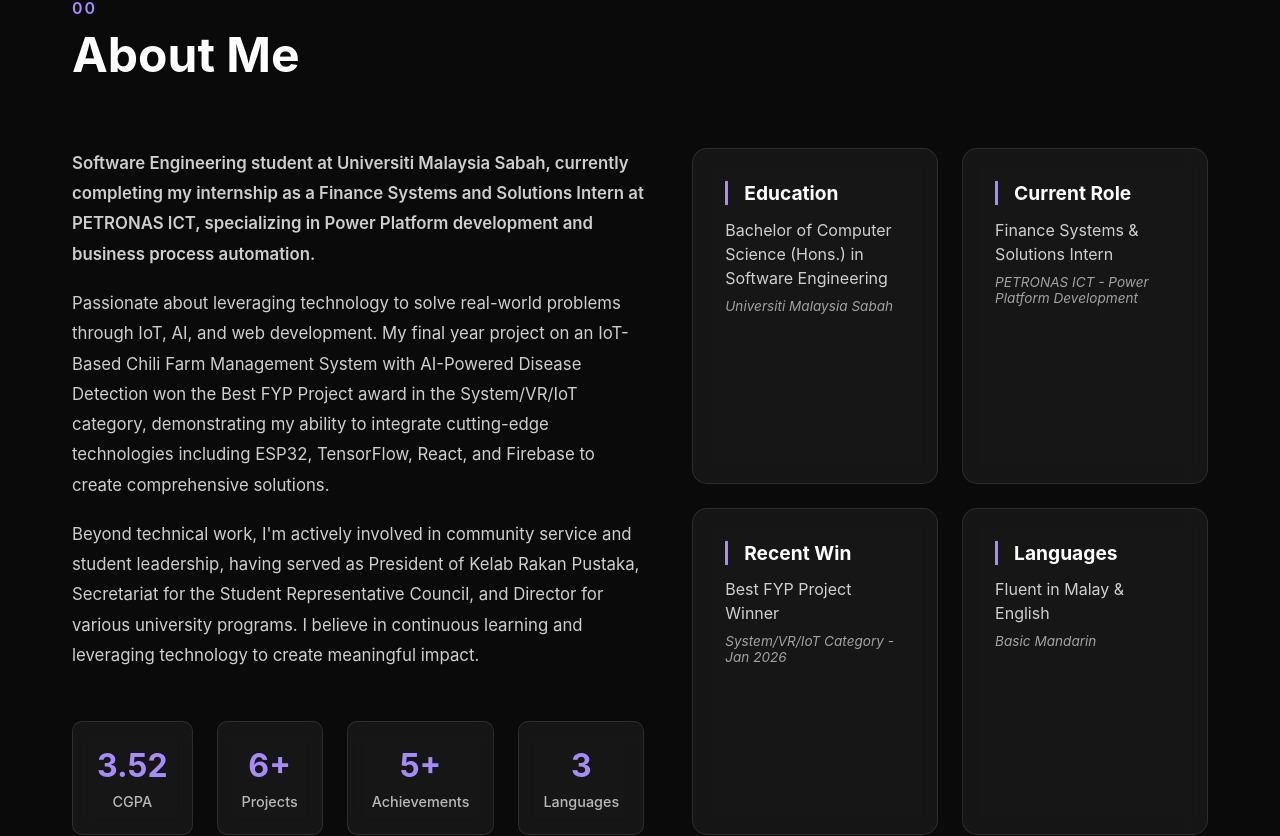
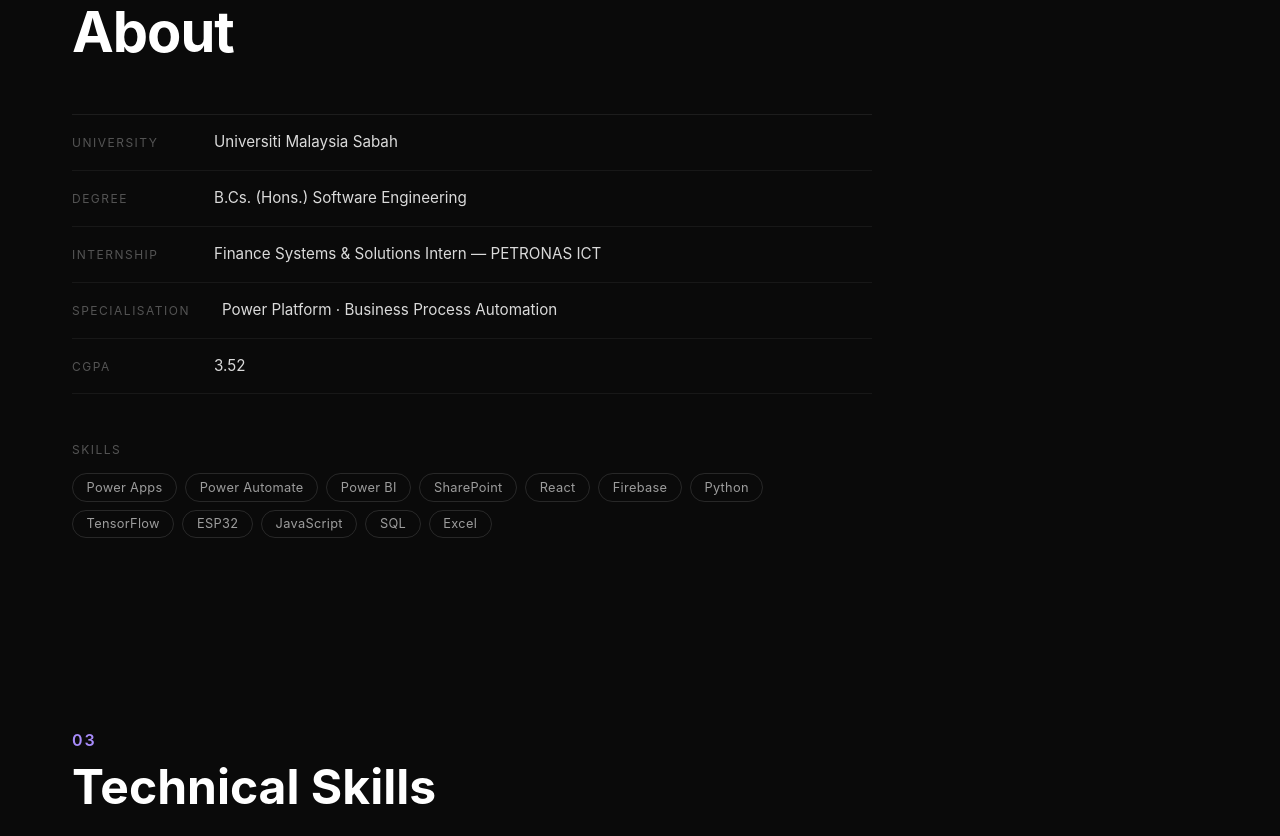
Before and after one commit to moondianzz/nuruldiana-portfolio, a React (Create React App) app: page / in a window 1280 px wide. Shown: the part 954-1790 px from the top of the page. Built offline with nearby package versions, Linux system fonts and the light colour scheme.

Commit message:
Slim down About section, make Experience accordion expandable

```diff
--- a/src/components/About.css
+++ b/src/components/About.css
@@ -1,174 +1,94 @@
 .about {
-  padding: 6rem 2rem;
-  background: transparent;
-  min-height: 100vh;
+  padding: 6rem 0;
+  background: #0a0a0a;
+  color: #fff;
 }
 
-.section-number {
-  font-size: 1rem;
-  font-weight: 600;
-  color: #a78bfa;
-  margin-bottom: 0.5rem;
-  letter-spacing: 2px;
+.about-heading {
+  font-size: clamp(2rem, 5vw, 3.5rem);
+  font-weight: 700;
+  letter-spacing: -1px;
+  margin-bottom: 3rem;
 }
 
-.container {
-  max-width: 1200px;
-  margin: 0 auto;
+.about-body {
+  display: flex;
+  flex-direction: column;
+  gap: 3rem;
+  max-width: 800px;
 }
 
-.section-title {
-  font-size: 3rem;
-  font-weight: 700;
-  color: #ffffff;
-  margin-bottom: 4rem;
-  line-height: 1.2;
+/* Fact rows */
+.about-facts {
+  display: flex;
+  flex-direction: column;
+  border-top: 1px solid rgba(255, 255, 255, 0.08);
 }
 
-.about-content {
-  display: grid;
-  grid-template-columns: 1fr 1fr;
-  gap: 3rem;
-  margin-top: 3rem;
+.fact-row {
+  display: flex;
+  gap: 2rem;
+  padding: 1rem 0;
+  border-bottom: 1px solid rgba(255, 255, 255, 0.06);
+  align-items: baseline;
 }
 
-.about-text {
-  display: flex;
-  flex-direction: column;
-  gap: 1.2rem;
+.fact-label {
+  font-size: 0.75rem;
+  letter-spacing: 1.5px;
+  text-transform: uppercase;
+  color: rgba(255, 255, 255, 0.3);
+  min-width: 110px;
+  flex-shrink: 0;
 }
 
-.about-intro {
-  font-size: 1.3rem;
-  font-weight: 600;
-  color: #a78bfa;
-  line-height: 1.6;
-}
-
-.about-text p {
-  font-size: 1.05rem;
-  line-height: 1.8;
-  color: rgba(255, 255, 255, 0.8);
-}
-
-.about-stats {
-  display: grid;
-  grid-template-columns: repeat(4, 1fr);
-  gap: 1.5rem;
-  margin-top: 2rem;
-}
-
-.stat {
-  text-align: center;
-  padding: 1.5rem;
-  background: rgba(255, 255, 255, 0.05);
-  backdrop-filter: blur(10px);
-  border: 1px solid rgba(255, 255, 255, 0.1);
-  border-radius: 10px;
-  transition: all 0.3s ease;
-}
-
-.stat:hover {
-  transform: translateY(-5px);
-  background: rgba(255, 255, 255, 0.08);
-  border-color: rgba(167, 139, 250, 0.3);
-}
-
-.stat-number {
-  font-size: 2rem;
-  font-weight: 700;
-  color: #a78bfa;
-  margin-bottom: 0.5rem;
-}
-
-.stat-label {
-  font-size: 0.9rem;
-  color: rgba(255, 255, 255, 0.7);
-  font-weight: 500;
-}
-
-.about-highlights {
-  display: grid;
-  grid-template-columns: 1fr 1fr;
-  gap: 1.5rem;
-}
-
-.highlight-card {
-  background: rgba(255, 255, 255, 0.05);
-  backdrop-filter: blur(10px);
-  border: 1px solid rgba(255, 255, 255, 0.1);
-  padding: 2rem;
-  border-radius: 15px;
-  transition: all 0.3s ease;
-}
-
-.highlight-card:hover {
-  transform: translateY(-5px);
-  background: rgba(255, 255, 255, 0.08);
-  border-color: rgba(167, 139, 250, 0.3);
-}
-
-.highlight-card h3 {
-  font-size: 1.2rem;
-  color: #ffffff;
-  margin-bottom: 0.8rem;
-  font-weight: 700;
-  border-left: 3px solid #a78bfa;
-  padding-left: 1rem;
-}
-
-.highlight-card p {
-  color: rgba(255, 255, 255, 0.8);
-  font-size: 1rem;
-  margin-bottom: 0.5rem;
+.fact-value {
+  font-size: 0.95rem;
+  color: rgba(255, 255, 255, 0.85);
   line-height: 1.5;
 }
 
-.highlight-detail {
-  display: block;
-  font-size: 0.85rem;
-  color: rgba(255, 255, 255, 0.6);
-  font-style: italic;
+/* Skills */
+.skills-label {
+  font-size: 0.75rem;
+  letter-spacing: 1.5px;
+  text-transform: uppercase;
+  color: rgba(255, 255, 255, 0.3);
+  margin-bottom: 1rem;
 }
 
-@media (max-width: 968px) {
-  .about-content {
-    grid-template-columns: 1fr;
-    gap: 2rem;
+.skills-tags {
+  display: flex;
+  flex-wrap: wrap;
+  gap: 0.5rem;
+}
+
+.skill-tag {
+  font-size: 0.8rem;
+  padding: 0.35rem 0.85rem;
+  border: 1px solid rgba(255, 255, 255, 0.12);
+  border-radius: 20px;
+  color: rgba(255, 255, 255, 0.6);
+  letter-spacing: 0.3px;
+  transition: all 0.2s ease;
+}
+
+.skill-tag:hover {
+  border-color: rgba(255, 255, 255, 0.4);
+  color: #fff;
+}
+
+@media (max-width: 768px) {
+  .about {
+    padding: 4rem 0;
   }
 
-  .about-stats {
-    grid-template-columns: repeat(2, 1fr);
+  .fact-label {
+    min-width: 90px;
+    font-size: 0.7rem;
   }
 
-  .section-title {
-    font-size: 2rem;
+  .fact-value {
+    font-size: 0.9rem;
   }
 }
-
-@media (max-width: 480px) {
-  .about {
-    padding: 3rem 1rem;
-  }
-
-  .section-title {
-    font-size: 1.8rem;
-  }
-
-  .about-highlights {
-    grid-template-columns: 1fr;
-  }
-
-  .about-stats {
-    grid-template-columns: repeat(2, 1fr);
-    gap: 1rem;
-  }
-
-  .stat {
-    padding: 1rem;
-  }
-
-  .stat-number {
-    font-size: 1.5rem;
-  }
-}
--- a/src/components/About.js
+++ b/src/components/About.js
@@ -1,79 +1,47 @@
-import { useEffect } from 'react';
 import './About.css';
-import AOS from 'aos';
+
+const skills = [
+  'Power Apps', 'Power Automate', 'Power BI', 'SharePoint',
+  'React', 'Firebase', 'Python', 'TensorFlow', 'ESP32',
+  'JavaScript', 'SQL', 'Excel'
+];
 
 const About = () => {
-  useEffect(() => {
-    AOS.init({
-      duration: 800,
-      once: true,
-      offset: 100
-    });
-  }, []);
-
   return (
     <section id="about" className="about">
       <div className="container">
-        <div className="section-number" data-aos="fade-up">00</div>
-        <h2 className="section-title" data-aos="fade-up">About Me</h2>
-        <div className="about-content">
-          <div className="about-text" data-aos="fade-up" data-aos-delay="100">
-            <p className="about-intro">
-              Software Engineering student at Universiti Malaysia Sabah, currently completing my internship
-              as a Finance Systems and Solutions Intern at PETRONAS ICT, specializing in Power Platform development
-              and business process automation.
-            </p>
-            <p>
-              Passionate about leveraging technology to solve real-world problems through IoT, AI, and web development.
-              My final year project on an IoT-Based Chili Farm Management System with AI-Powered Disease Detection
-              won the Best FYP Project award in the System/VR/IoT category, demonstrating my ability to integrate
-              cutting-edge technologies including ESP32, TensorFlow, React, and Firebase to create comprehensive solutions.
-            </p>
-            <p>
-              Beyond technical work, I'm actively involved in community service and student leadership,
-              having served as President of Kelab Rakan Pustaka, Secretariat for the Student
-              Representative Council, and Director for various university programs. I believe in
-              continuous learning and leveraging technology to create meaningful impact.
-            </p>
-            <div className="about-stats" data-aos="fade-up" data-aos-delay="200">
-              <div className="stat">
-                <div className="stat-number">3.52</div>
-                <div className="stat-label">CGPA</div>
-              </div>
-              <div className="stat">
-                <div className="stat-number">6+</div>
-                <div className="stat-label">Projects</div>
-              </div>
-              <div className="stat">
-                <div className="stat-number">5+</div>
-                <div className="stat-label">Achievements</div>
-              </div>
-              <div className="stat">
-                <div className="stat-number">3</div>
-                <div className="stat-label">Languages</div>
-              </div>
+        <h2 className="about-heading">About</h2>
+
+        <div className="about-body">
+          <div className="about-facts">
+            <div className="fact-row">
+              <span className="fact-label">University</span>
+              <span className="fact-value">Universiti Malaysia Sabah</span>
+            </div>
+            <div className="fact-row">
+              <span className="fact-label">Degree</span>
+              <span className="fact-value">B.Cs. (Hons.) Software Engineering</span>
+            </div>
+            <div className="fact-row">
+              <span className="fact-label">Internship</span>
+              <span className="fact-value">Finance Systems & Solutions Intern — PETRONAS ICT</span>
+            </div>
+            <div className="fact-row">
+              <span className="fact-label">Specialisation</span>
+              <span className="fact-value">Power Platform · Business Process Automation</span>
+            </div>
+            <div className="fact-row">
+              <span className="fact-label">CGPA</span>
+              <span className="fact-value">3.52</span>
             </div>
           </div>
-          <div className="about-highlights">
-            <div className="highlight-card" data-aos="fade-up" data-aos-delay="150">
-              <h3>Education</h3>
-              <p>Bachelor of Computer Science (Hons.) in Software Engineering</p>
-              <span className="highlight-detail">Universiti Malaysia Sabah</span>
-            </div>
-            <div className="highlight-card" data-aos="fade-up" data-aos-delay="200">
-              <h3>Current Role</h3>
-              <p>Finance Systems & Solutions Intern</p>
-              <span className="highlight-detail">PETRONAS ICT - Power Platform Development</span>
-            </div>
-            <div className="highlight-card" data-aos="fade-up" data-aos-delay="250">
-              <h3>Recent Win</h3>
-              <p>Best FYP Project Winner</p>
-              <span className="highlight-detail">System/VR/IoT Category - Jan 2026</span>
-            </div>
-            <div className="highlight-card" data-aos="fade-up" data-aos-delay="300">
-              <h3>Languages</h3>
-              <p>Fluent in Malay & English</p>
-              <span className="highlight-detail">Basic Mandarin</span>
+
+          <div className="about-skills">
+            <div className="skills-label">Skills</div>
+            <div className="skills-tags">
+              {skills.map((skill, i) => (
+                <span key={i} className="skill-tag">{skill}</span>
+              ))}
             </div>
           </div>
         </div>
--- a/src/components/Experience.css
+++ b/src/components/Experience.css
@@ -1,228 +1,161 @@
 .experience {
-  padding: 6rem 2rem;
-  background: transparent;
-  min-height: 100vh;
+  padding: 6rem 0;
+  background: #0a0a0a;
+  color: #fff;
 }
 
-.section-number {
+.exp-heading {
+  font-size: clamp(2rem, 5vw, 3.5rem);
+  font-weight: 700;
+  letter-spacing: -1px;
+  margin-bottom: 3rem;
+}
+
+.exp-block {
+  margin-bottom: 3rem;
+}
+
+.exp-block-label {
+  font-size: 0.75rem;
+  letter-spacing: 2px;
+  text-transform: uppercase;
+  color: rgba(255, 255, 255, 0.3);
+  margin-bottom: 0.75rem;
+}
+
+/* Accordion */
+.acc-item {
+  border-bottom: 1px solid rgba(255, 255, 255, 0.07);
+}
+
+.acc-header {
+  width: 100%;
+  background: none;
+  border: none;
+  color: #fff;
+  display: flex;
+  justify-content: space-between;
+  align-items: center;
+  padding: 1.25rem 0;
+  cursor: pointer;
+  gap: 1rem;
+  text-align: left;
+  transition: opacity 0.2s ease;
+}
+
+.acc-header:hover {
+  opacity: 0.75;
+}
+
+.acc-left {
+  display: flex;
+  flex-direction: column;
+  gap: 0.25rem;
+}
+
+.acc-title {
   font-size: 1rem;
   font-weight: 600;
-  color: #a78bfa;
-  margin-bottom: 0.5rem;
-  letter-spacing: 2px;
+  color: #fff;
 }
 
-.section-title {
-  font-size: 3rem;
-  font-weight: 700;
-  color: #ffffff;
-  margin-bottom: 4rem;
-  line-height: 1.2;
+.acc-sub {
+  font-size: 0.82rem;
+  color: rgba(255, 255, 255, 0.4);
 }
 
-.experience-content {
-  margin-top: 3rem;
+.acc-right {
+  display: flex;
+  align-items: center;
+  gap: 0.75rem;
+  flex-shrink: 0;
 }
 
-.subsection-title {
-  font-size: 1.8rem;
-  color: #a78bfa;
-  margin-bottom: 2rem;
-  font-weight: 700;
+.acc-period {
+  font-size: 0.8rem;
+  color: rgba(255, 255, 255, 0.35);
+  letter-spacing: 0.3px;
 }
 
-.work-section {
-  margin-bottom: 4rem;
+.acc-badge {
+  font-size: 0.7rem;
+  padding: 0.2rem 0.6rem;
+  border: 1px solid rgba(255, 255, 255, 0.25);
+  border-radius: 20px;
+  color: rgba(255, 255, 255, 0.6);
+  letter-spacing: 0.5px;
+  text-transform: uppercase;
 }
 
-.experience-card {
-  background: rgba(255, 255, 255, 0.05);
-  backdrop-filter: blur(10px);
-  border: 1px solid rgba(255, 255, 255, 0.1);
-  padding: 2rem;
-  border-radius: 15px;
-  border-left: 5px solid #a78bfa;
-  margin-bottom: 2rem;
-  transition: all 0.3s ease;
+.acc-arrow {
+  font-size: 0.85rem;
+  color: rgba(255, 255, 255, 0.4);
+  transition: transform 0.3s ease;
+  display: inline-block;
 }
 
-.experience-card:hover {
-  transform: translateX(5px);
-  background: rgba(255, 255, 255, 0.08);
-  border-color: rgba(167, 139, 250, 0.3);
+.acc-arrow.open {
+  transform: rotate(180deg);
 }
 
-.exp-header {
-  display: flex;
-  justify-content: space-between;
-  align-items: flex-start;
-  margin-bottom: 1.5rem;
-  flex-wrap: wrap;
-  gap: 1rem;
+.acc-body {
+  padding: 0 0 1.5rem;
+  animation: fadeDown 0.25s ease;
 }
 
-.exp-role {
-  font-size: 1.4rem;
-  color: #ffffff;
-  font-weight: 700;
-  margin-bottom: 0.5rem;
+.acc-dept {
+  font-size: 0.8rem;
+  color: rgba(255, 255, 255, 0.35);
+  margin-bottom: 1rem;
+  letter-spacing: 0.3px;
 }
 
-.exp-company {
-  color: #a78bfa;
-  font-size: 1rem;
-  font-weight: 500;
+.acc-list {
+  list-style: none;
+  padding: 0;
+  display: flex;
+  flex-direction: column;
+  gap: 0.6rem;
 }
 
-.exp-department {
+.acc-list li {
+  font-size: 0.9rem;
   color: rgba(255, 255, 255, 0.6);
-  font-size: 0.9rem;
-  font-style: italic;
-  margin-top: 0.3rem;
+  line-height: 1.6;
+  padding-left: 1.2rem;
+  position: relative;
 }
 
-.exp-period {
-  display: flex;
-  align-items: center;
-  gap: 0.8rem;
-  font-size: 0.95rem;
-  color: rgba(255, 255, 255, 0.7);
-  font-weight: 500;
+.acc-list li::before {
+  content: '–';
+  position: absolute;
+  left: 0;
+  color: rgba(255, 255, 255, 0.25);
 }
 
-.current-badge {
-  background: linear-gradient(135deg, #8b5cf6 0%, #6366f1 100%);
-  color: white;
-  padding: 0.3rem 0.8rem;
-  border-radius: 20px;
-  font-size: 0.75rem;
-  font-weight: 600;
-  text-transform: uppercase;
-  letter-spacing: 0.5px;
+.acc-desc {
+  font-size: 0.9rem;
+  color: rgba(255, 255, 255, 0.6);
+  line-height: 1.6;
 }
 
-.exp-responsibilities {
-  list-style: none;
-  padding-left: 0;
-}
-
-.exp-responsibilities li {
-  position: relative;
-  padding-left: 1.8rem;
-  margin-bottom: 0.8rem;
-  color: rgba(255, 255, 255, 0.8);
-  line-height: 1.7;
-}
-
-.exp-responsibilities li::before {
-  content: '▹';
-  position: absolute;
-  left: 0;
-  color: #a78bfa;
-  font-size: 1.2rem;
-  font-weight: bold;
-}
-
-.certificates-grid {
-  display: grid;
-  grid-template-columns: repeat(auto-fit, minmax(300px, 1fr));
-  gap: 2rem;
-}
-
-.certificate-card {
-  background: rgba(255, 255, 255, 0.05);
-  backdrop-filter: blur(10px);
-  border: 1px solid rgba(255, 255, 255, 0.1);
-  padding: 2rem;
-  border-radius: 15px;
-  color: white;
-  transition: all 0.3s ease;
-  position: relative;
-  overflow: hidden;
-}
-
-.certificate-card::before {
-  content: '';
-  position: absolute;
-  top: -50%;
-  right: -50%;
-  width: 200%;
-  height: 200%;
-  background: radial-gradient(circle, rgba(255, 255, 255, 0.1) 0%, transparent 70%);
-  transform: rotate(45deg);
-}
-
-.certificate-card:hover {
-  transform: translateY(-5px);
-  box-shadow: 0 15px 40px rgba(139, 92, 246, 0.4);
-}
-
-.cert-icon {
-  font-size: 2.5rem;
-  margin-bottom: 1rem;
-}
-
-.cert-name {
-  font-size: 1.3rem;
-  font-weight: 700;
-  margin-bottom: 0.5rem;
-  position: relative;
-  z-index: 1;
-}
-
-.cert-issuer {
-  font-size: 1rem;
-  font-weight: 600;
-  margin-bottom: 0.3rem;
-  opacity: 0.95;
-  position: relative;
-  z-index: 1;
-}
-
-.cert-date {
-  font-size: 0.9rem;
-  opacity: 0.8;
-  margin-bottom: 0.5rem;
-  position: relative;
-  z-index: 1;
-}
-
-.cert-credential {
-  font-size: 0.85rem;
-  opacity: 0.7;
-  font-family: 'Courier New', monospace;
-  margin-bottom: 1rem;
-  position: relative;
-  z-index: 1;
-  color: rgba(255, 255, 255, 0.6);
-}
-
-.cert-description {
-  font-size: 0.95rem;
-  line-height: 1.6;
-  opacity: 0.9;
-  position: relative;
-  z-index: 1;
+@keyframes fadeDown {
+  from { opacity: 0; transform: translateY(-6px); }
+  to { opacity: 1; transform: translateY(0); }
 }
 
 @media (max-width: 768px) {
   .experience {
-    padding: 3rem 1rem;
+    padding: 4rem 0;
   }
 
-  .exp-header {
+  .acc-right {
     flex-direction: column;
+    align-items: flex-end;
+    gap: 0.4rem;
   }
 
-  .exp-role {
-    font-size: 1.2rem;
-  }
-
-  .certificates-grid {
-    grid-template-columns: 1fr;
-  }
-
-  .subsection-title {
-    font-size: 1.5rem;
+  .acc-header {
+    align-items: flex-start;
   }
 }
--- a/src/components/Experience.js
+++ b/src/components/Experience.js
@@ -1,35 +1,33 @@
-import React from 'react';
+import { useState } from 'react';
 import './Experience.css';
 
-const Experience = () => {
 const experiences = [
   {
     role: 'Finance Systems and Solutions Intern',
-      company: 'PETRONAS',
+    company: 'PETRONAS ICT',
     department: 'Finance Shared Services (FSS) - Xp&A Team',
-      location: 'Kuala Lumpur, Malaysia',
-      period: 'March 2026 - August 2026',
+    location: 'Kuala Lumpur',
+    period: 'March 2026 – August 2026',
     current: true,
     responsibilities: [
-        'Developed and enhanced AGORA (Automated Gateway for Optimised Reallocation and Approval) system using Power Apps and Power Automate, supporting budget transfer workflows across multiple operating units including MLNG, PFLNG, and PLC',
-        'Implemented Row-Level Security (RLS) in Power BI dashboards for controlled data access across departments, ensuring secure financial data visibility',
+      'Developed and enhanced AGORA system using Power Apps and Power Automate, supporting budget transfer workflows across MLNG, PFLNG, and PLC',
+      'Implemented Row-Level Security (RLS) in Power BI dashboards for controlled data access across departments',
       'Designed and optimized Power Automate workflows for approval processes, email notifications, and system integration',
-        'Managed SharePoint data structures, master data configuration, and data validation processes for enterprise budget systems',
-        'Created comprehensive user guides and technical documentation for AGORA system deployment across PETRONAS operating units',
-        'Collaborated with stakeholders to gather requirements, conduct system testing (UAT), and implement enhancements based on business feedback',
-        'Utilized Excel advanced functions (VLOOKUP, XLOOKUP, Pivot Tables) for data processing, validation, and reporting',
-        'Gained exposure to RPA tools (Blue Prism) and automation initiatives in financial operations',
-        'Participated in cross-functional meetings with business units including Gentari, MLNG, PFLNG, and PCG teams'
+      'Managed SharePoint data structures, master data configuration, and data validation for enterprise budget systems',
+      'Created user guides and technical documentation for AGORA system deployment across PETRONAS operating units',
+      'Collaborated with stakeholders to gather requirements, conduct UAT, and implement enhancements',
+      'Utilized Excel advanced functions (VLOOKUP, XLOOKUP, Pivot Tables) for data processing and reporting',
+      'Gained exposure to RPA tools (Blue Prism) and automation initiatives in financial operations'
     ]
   },
   {
     role: 'Freelance Teacher',
     company: 'Smart Native Maker',
     location: 'Kota Kinabalu, Sabah (Hybrid)',
-      period: 'August 2025 - March 2026',
+    period: 'August 2025 – March 2026',
     current: false,
     responsibilities: [
-        'Delivered hands-on training on MIT App Inventor, covering mobile app UI design and basic application logic',
+      'Delivered hands-on training on MIT App Inventor covering mobile app UI design and basic application logic',
       'Conducted workshops on Generative AI and prompt engineering using Google Gemini for diverse learners',
       'Supported training delivery through lesson preparation, participant guidance, and post-session assistance'
     ]
@@ -58,57 +56,66 @@ const Experience = () => {
   }
 ];
 
+const Experience = () => {
+  const [openExp, setOpenExp] = useState(null);
+  const [openCert, setOpenCert] = useState(null);
+
   return (
     <section id="experience" className="experience">
       <div className="container">
-        <div className="section-number">04</div>
-        <h2 className="section-title">Experience & Certifications</h2>
+        <h2 className="exp-heading">Experience & Certifications</h2>
 
-        <div className="experience-content">
-          <div className="work-section">
-            <h3 className="subsection-title">Work Experience</h3>
-            {experiences.map((exp, index) => (
-              <div key={index} className="experience-card">
-                <div className="exp-header">
-                  <div>
-                    <h4 className="exp-role">{exp.role}</h4>
-                    <div className="exp-company">
-                      {exp.company} • {exp.location}
+        <div className="exp-block">
+          <div className="exp-block-label">Work Experience</div>
+          {experiences.map((exp, i) => (
+            <div key={i} className="acc-item">
+              <button className="acc-header" onClick={() => setOpenExp(openExp === i ? null : i)}>
+                <div className="acc-left">
+                  <span className="acc-title">{exp.role}</span>
+                  <span className="acc-sub">{exp.company} · {exp.location}</span>
                 </div>
-                    {exp.department && (
-                      <div className="exp-department">{exp.department}</div>
-                    )}
+                <div className="acc-right">
+                  <span className="acc-period">{exp.period}</span>
+                  {exp.current && <span className="acc-badge">Current</span>}
+                  <span className={`acc-arrow ${openExp === i ? 'open' : ''}`}>↓</span>
                 </div>
-                  <div className="exp-period">
-                    {exp.period}
-                    {exp.current && <span className="current-badge">Current</span>}
-                  </div>
-                </div>
-                <ul className="exp-responsibilities">
-                  {exp.responsibilities.map((resp, respIndex) => (
-                    <li key={respIndex}>{resp}</li>
+              </button>
+              {openExp === i && (
+                <div className="acc-body">
+                  {exp.department && <div className="acc-dept">{exp.department}</div>}
+                  <ul className="acc-list">
+                    {exp.responsibilities.map((r, j) => (
+                      <li key={j}>{r}</li>
                     ))}
                   </ul>
+                </div>
+              )}
             </div>
           ))}
         </div>
 
-          <div className="certificates-section">
-            <h3 className="subsection-title">Professional Certifications</h3>
-            <div className="certificates-grid">
-              {certificates.map((cert, index) => (
-                <div key={index} className="certificate-card">
-                  <h4 className="cert-name">{cert.name}</h4>
-                  <div className="cert-issuer">{cert.issuer}</div>
-                  <div className="cert-date">{cert.date}</div>
-                  {cert.credentialId && (
-                    <div className="cert-credential">Credential ID: {cert.credentialId}</div>
+        <div className="exp-block">
+          <div className="exp-block-label">Certifications</div>
+          {certificates.map((cert, i) => (
+            <div key={i} className="acc-item">
+              <button className="acc-header" onClick={() => setOpenCert(openCert === i ? null : i)}>
+                <div className="acc-left">
+                  <span className="acc-title">{cert.name}</span>
+                  <span className="acc-sub">{cert.issuer}</span>
+                </div>
+                <div className="acc-right">
+                  <span className="acc-period">{cert.date}</span>
+                  <span className={`acc-arrow ${openCert === i ? 'open' : ''}`}>↓</span>
+                </div>
+              </button>
+              {openCert === i && (
+                <div className="acc-body">
+                  {cert.credentialId && <div className="acc-dept">Credential ID: {cert.credentialId}</div>}
+                  <p className="acc-desc">{cert.description}</p>
+                </div>
               )}
-                  <p className="cert-description">{cert.description}</p>
             </div>
           ))}
-            </div>
-          </div>
         </div>
       </div>
     </section>
```
Lines whose indentation alone changed are shown as unchanged.
